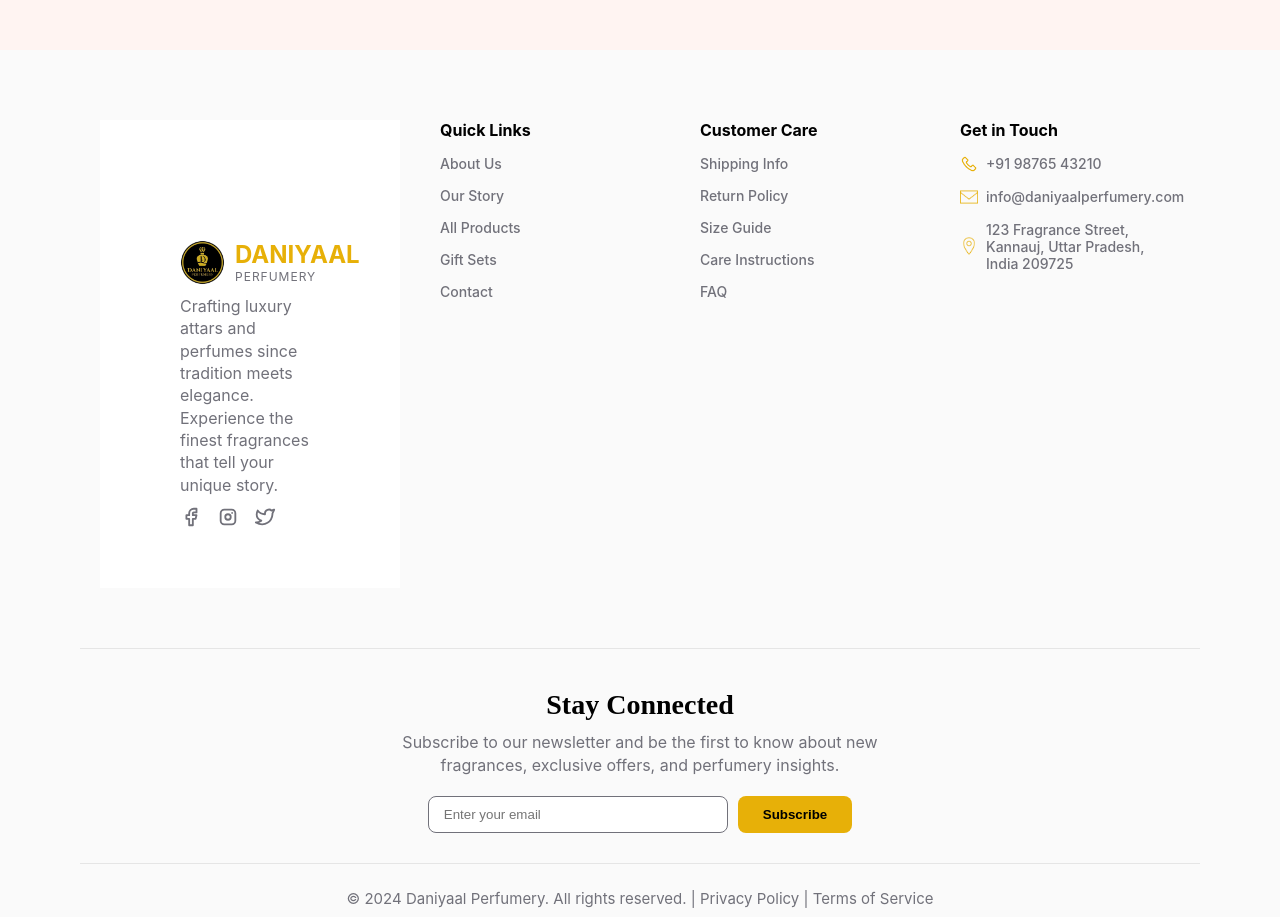
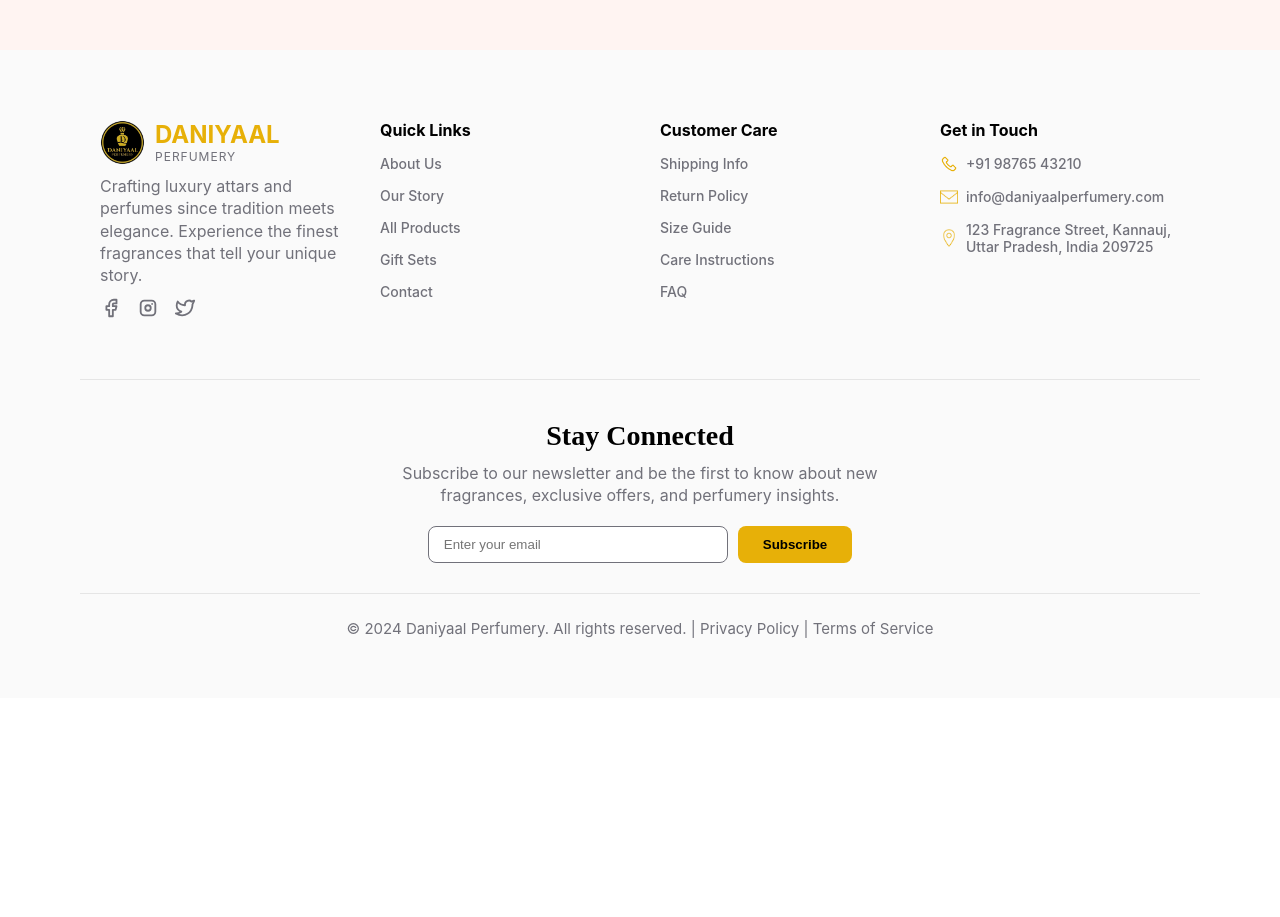
Before and after one commit to pinnateai-2025/daniyaal-ui, a React (Create React App) app: page / in a window 1280 px wide. Shown: the part 2940-3857 px from the top of the page. After the commit the page ends 3638 px from the top, so only its background shows below. Built offline with nearby package versions, Linux system fonts and the light colour scheme.

Commit message:
Updated Footer

```diff
--- a/src/components/Footer/Footer.js
+++ b/src/components/Footer/Footer.js
@@ -9,7 +9,7 @@
   return (
     <footer className="footer">
       <div className="footer-top">
-        <div className="footer-section about">
+        <div className="footer-section">
           <div className="footer-logo">
             <img src={logo} alt="DANIYAAL" />
             <div>
```
